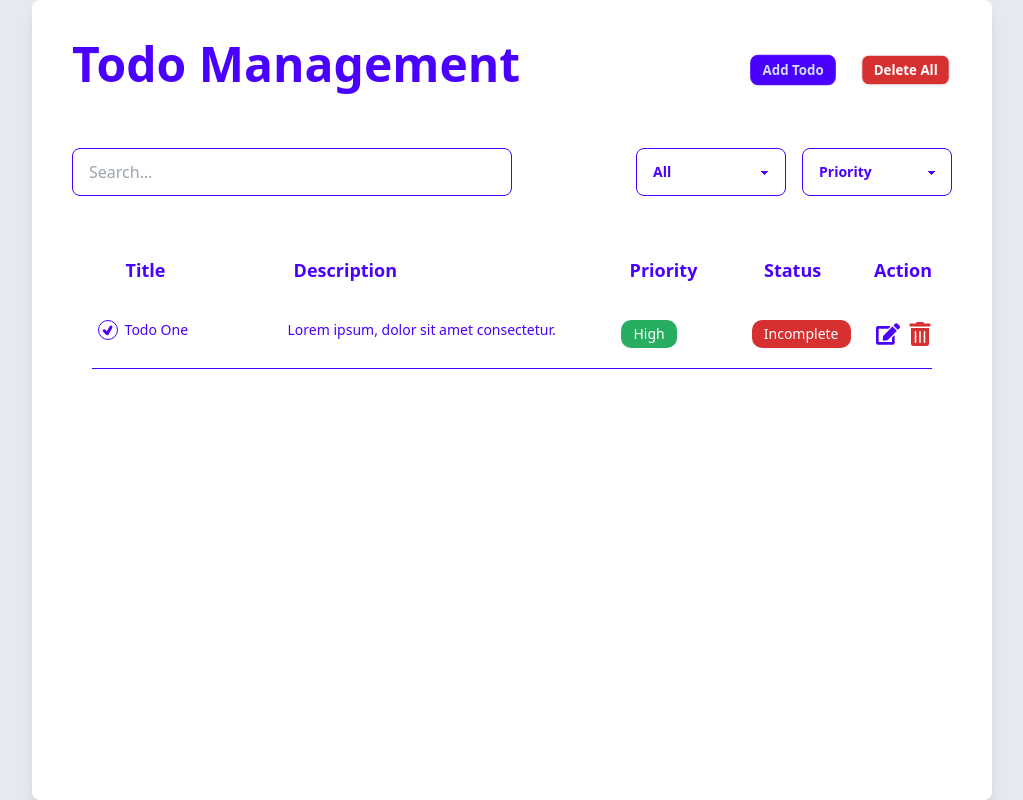
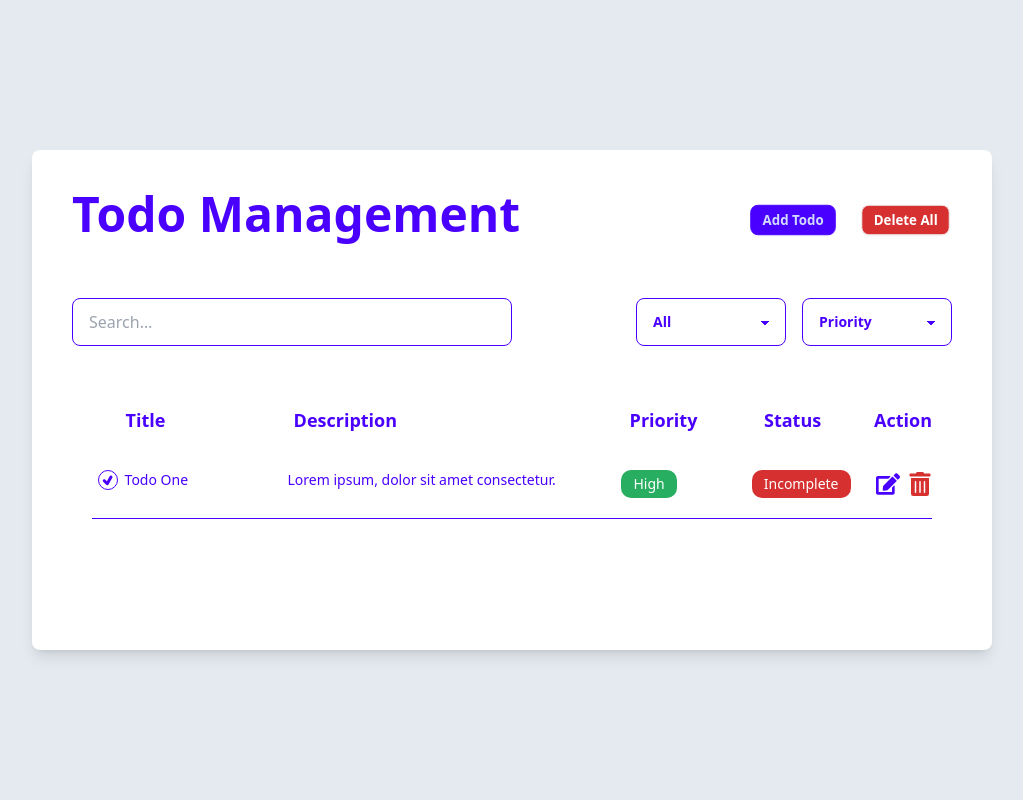
Before and after one commit to Najmul890/todo-app-react, a React (Vite) app: page / in a window 1280 px wide. Shown: the whole page, without its empty margins (128-1151 px from the left). Built offline with nearby package versions, Linux system fonts and the light colour scheme.

Commit message:
filter data via search, priority and status done

```diff
--- a/src/App.jsx
+++ b/src/App.jsx
@@ -10,9 +10,31 @@ function App() {
   const [todoAdd, setTodoAdd] = useState(true);
   const [selectedTodoToEdit, setSelectedTodoToEdit] = useState(null);
   const [showTodoModal, setShowTodoModal] = useState(false);
+  const [priorityFilterValue, setPriorityFilterValue] = useState("");
+  const [statusFilterValue, setStatusFilterValue] = useState("");
+  const [searchParams, setSearchParams] = useState("");
+
+  let filteredTodos = [...state.todos];
+
+  filteredTodos = state.todos.filter((todo) =>
+    todo.title.toLowerCase().includes(searchParams.toLowerCase())
+  );
+
+  if (priorityFilterValue) {
+    filteredTodos = filteredTodos.filter(
+      (todo) => todo.priority === priorityFilterValue
+    );
+  }
+
+  if (statusFilterValue) {
+    filteredTodos = filteredTodos.filter(
+      (todo) => todo.status === statusFilterValue
+    );
+  }
 
   const value = {
     state,
+    filteredTodos,
     dispatch,
     todoAdd,
     setTodoAdd,
@@ -20,12 +42,15 @@ function App() {
     setShowTodoModal,
     selectedTodoToEdit,
     setSelectedTodoToEdit,
+    setSearchParams,
+    setPriorityFilterValue,
+    setStatusFilterValue,
   };
 
   return (
     <TodoContext.Provider value={value}>
       <div className=" h-screen flex justify-center items-center ">
-        <div className=" bg-white min-h-screen sm:h-auto shadow-lg w-full sm:w-[96%] xl:w-3/4 rounded-lg py-10 px-6 xl:px-10 m-auto ">
+        <div className=" bg-white min-h-screen sm:min-h-[500px] shadow-lg w-full sm:w-[96%] xl:w-3/4 rounded-lg py-10 px-6 xl:px-10 m-auto ">
           <ActionsContainer />
           <TodoListContainer />
         </div>
--- a/src/components/ActionsContainer/FilterTodo.jsx
+++ b/src/components/ActionsContainer/FilterTodo.jsx
@@ -1,18 +1,22 @@
+import { useContext } from "react";
+import { TodoContext } from "../../context";
+
 const FilterTodo = () => {
+  const { setPriorityFilterValue, setStatusFilterValue } = useContext(TodoContext);
   return (
     <div className="flex gap-4 mt-4 sm:mt-0 font-semibold ">
-      <select className="select w-full select-bordered text-primary focus:outline-none border-primary">
-        <option>All</option>
-        <option>Complete</option>
-        <option>Incomplete</option>
+      <select onChange={(e)=>setStatusFilterValue(e.target.value)} className="select w-full select-bordered text-primary focus:outline-none border-primary">
+        <option value="" >All</option>
+        <option value="complete" >Complete</option>
+        <option value="incomplete" >Incomplete</option>
       </select>
-      <select className="select w-full select-bordered text-primary focus:outline-none border-primary">
-        <option disabled selected>
+      <select onChange={(e)=>setPriorityFilterValue(e.target.value)} className="select w-full select-bordered text-primary focus:outline-none border-primary">
+        <option value="">
           Priority
         </option>
-        <option>High</option>
-        <option>Medium</option>
-        <option>Low</option> w-full
+        <option value="high" >High</option>
+        <option value="medium" >Medium</option>
+        <option value="low" >Low</option>
       </select>
     </div>
   );
--- a/src/components/ActionsContainer/SearchTodo.jsx
+++ b/src/components/ActionsContainer/SearchTodo.jsx
@@ -1,7 +1,13 @@
+import { useContext } from "react";
+import { TodoContext } from "../../context";
+
 const SearchTodo = () => {
+  const { setSearchParams } = useContext(TodoContext);
+
   return (
     <div className="form-control w-full sm:w-1/2 ">
       <input
+        onChange={(e) => setSearchParams(e.target.value)}
         type="text"
         placeholder="Search…"
         className="input w-full text-primary focus:outline-none border border-primary "
--- a/src/components/TodoListContainer/TodoListContainer.jsx
+++ b/src/components/TodoListContainer/TodoListContainer.jsx
@@ -9,6 +9,7 @@ import Swal from "sweetalert2";
 const TodoListContainer = () => {
   const {
     state,
+    filteredTodos,
     dispatch,
     setShowTodoModal,
     setTodoAdd,
@@ -33,6 +34,7 @@ const TodoListContainer = () => {
     });
   };
 
+
   return (
     <div className="mt-10 mb-[80px] sm:mb-0 border-none 2md:border border-primary rounded-lg p-0 2md:p-5 ">
       {/* table heading (hidden for smaller screens) */}
@@ -45,7 +47,7 @@ const TodoListContainer = () => {
         <div className="basis-[10%] flex justify-end ">Action</div>
       </div>
       {/* table content for desktop */}
-      {state.todos.map((todo) => (
+      {filteredTodos.map((todo) => (
         <div
           key={todo.id}
           className="mt-4 hidden 2md:flex border-b py-5 border-b-primary text-primary text-sm font-medium "
@@ -102,7 +104,7 @@ const TodoListContainer = () => {
 
       {/* table content for mobile */}
       <div className="grid 2md:hidden gap-4 grid-cols-1 sm:grid-cols-2 ">
-        {state.todos.map((todo) => (
+        {filteredTodos.map((todo) => (
           <div
             key={todo.id}
             className=" flex flex-col gap-3 border rounded-lg p-5 border-primary text-primary text-sm font-medium "
--- a/src/components/icons/Tick.jsx
+++ b/src/components/icons/Tick.jsx
@@ -4,6 +4,7 @@ import Swal from "sweetalert2";
 
 const TickIcon = ({ id, status, dispatch }) => {
   const handleToggleComplete = () => {
+    console.log(id);
     dispatch({
       type: "TOGGLE_COMPLETE",
       payload: id,
--- a/src/components/modals/TodoModal.jsx
+++ b/src/components/modals/TodoModal.jsx
@@ -13,8 +13,6 @@ const TodoModal = () => {
     selectedTodoToEdit,
     setSelectedTodoToEdit,
   } = useContext(TodoContext);
-
-  console.log("sl todo", selectedTodoToEdit);
 
   const [initialFormValues, setInitialFormValues] = useState({
     title: "",
```
